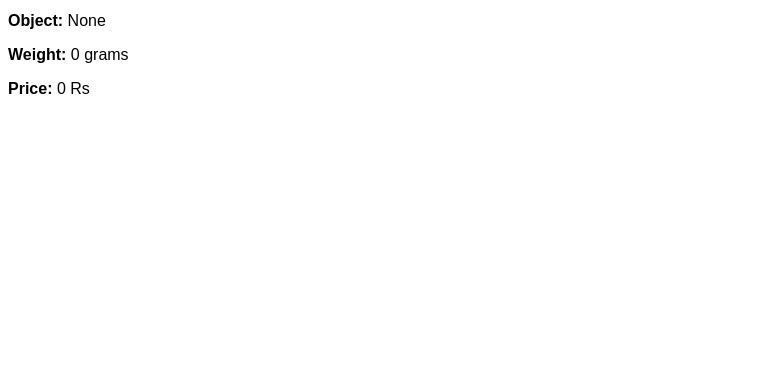
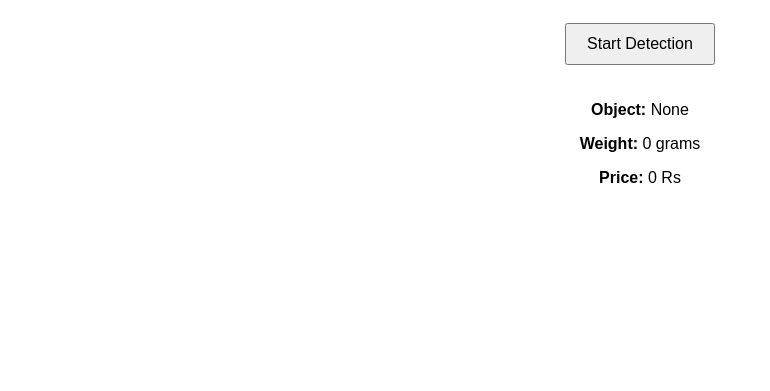
Before and after one commit to Swarajkc/self-checkout, a Flask app: page / in a window 1280 px wide. Shown: the part 409-800 px from the top of the page, without its empty margins (0-770 px from the left). Run offline with Flask 2, Linux system fonts and the light colour scheme.

Commit message:
Update styles.css

```diff
--- a/static/css/styles.css
+++ b/static/css/styles.css
@@ -1,6 +1,11 @@
 body {
     font-family: Arial, sans-serif;
+    text-align: center;
+    padding: 20px;
 }
-#info {
-    margin-top: 20px;
+button {
+    margin: 20px;
+    padding: 10px 20px;
+    font-size: 16px;
+    cursor: pointer;
 }
```
